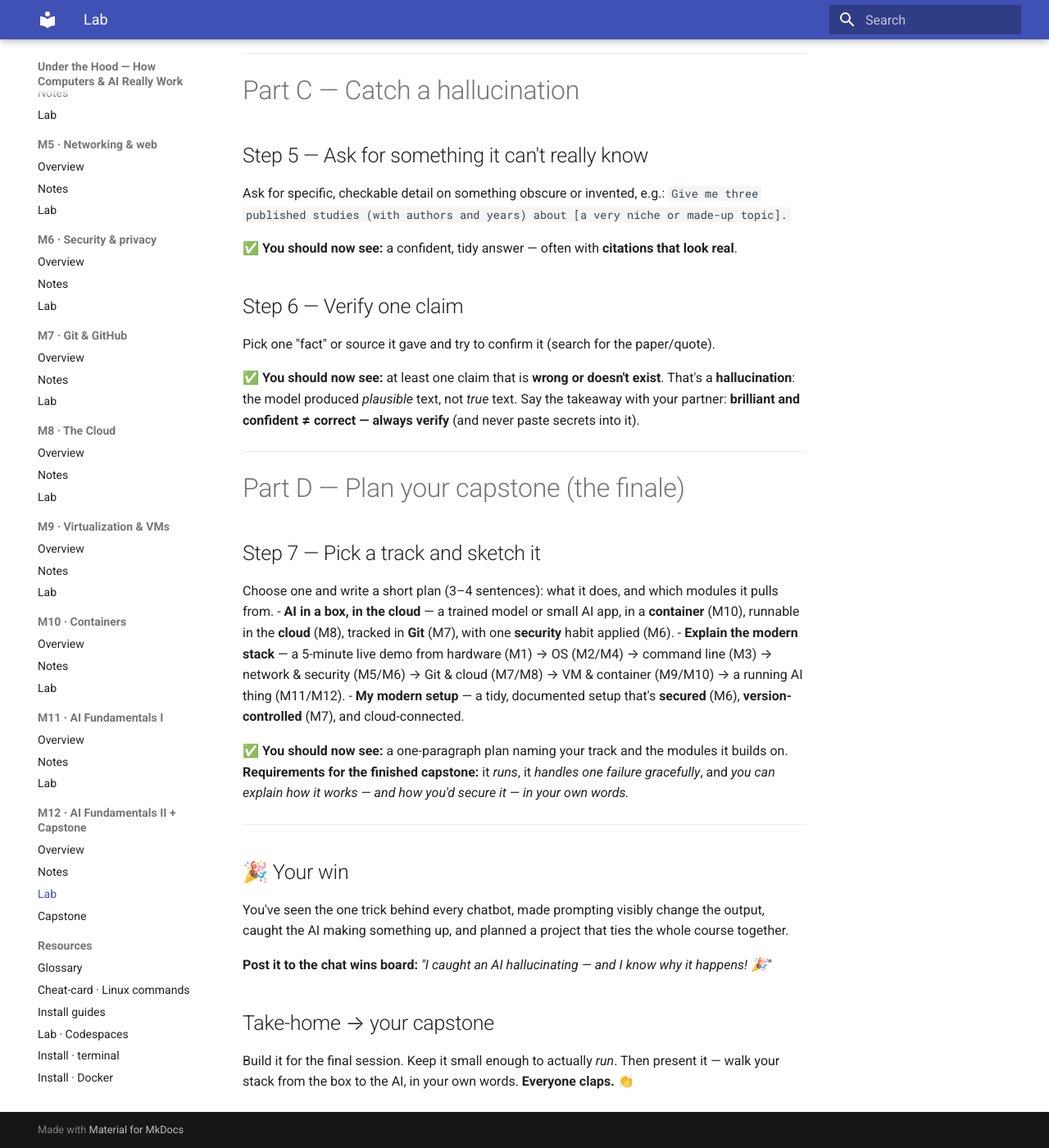
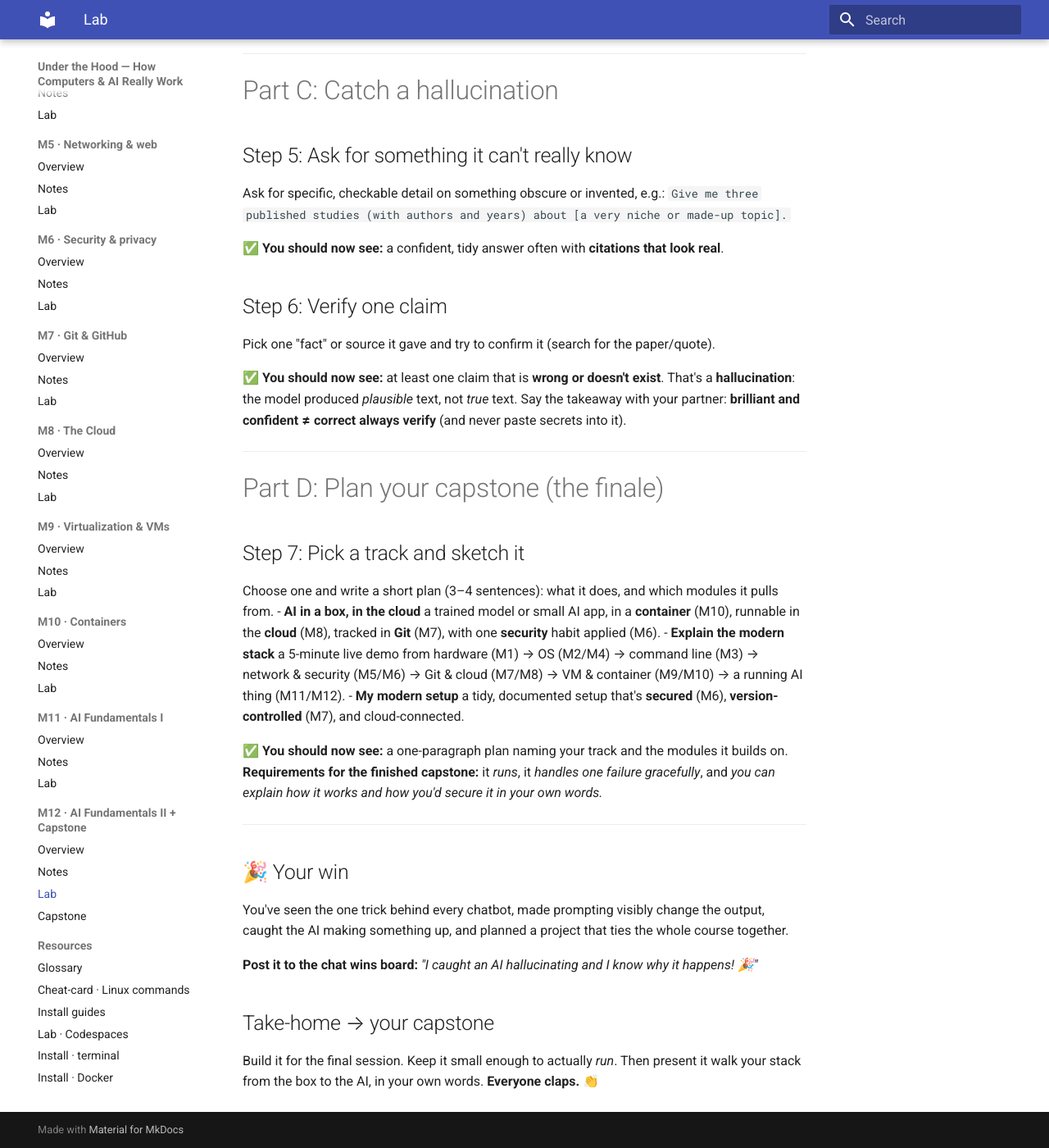
Before and after one commit to ThinkTechConsultingLLC/under-the-hood-course, an MkDocs documentation site: the page built from docs/m12-ai-fundamentals-2/lab/lab.md, in a window 1280 px wide and 1400 px high, scrolled down 1243 px. Shown: the whole window at 82% size. Built offline with MkDocs 1.6.1 and Material for MkDocs 9.7.7, drawn with Linux system fonts in a browser that asks for light colours; part of the change alters nothing that is shown; some of the changed text lies outside the part shown.

```diff
--- a/docs/m12-ai-fundamentals-2/lab/lab.md
+++ b/docs/m12-ai-fundamentals-2/lab/lab.md
@@ -1,80 +1,81 @@
-# Lab — M12: probe an LLM, then plan your capstone
+# Lab
+M12: probe an LLM, then plan your capstone
 
-**You'll need:** a web browser, a chatbot (e.g. **claude.ai** — any works), and a **token-visualizer**
+**You'll need:** a web browser, a chatbot (e.g. **claude.ai** any works), and a **token-visualizer**
 tool (your instructor will share the link). **Nothing to install.**
 **Time:** ~30 min for Parts A–C, then Part D plans the capstone • **Work in your breakout pair.**
 
 > Heads up: you can't hurt anything by chatting. Today's goal includes deliberately *catching the AI
-> being wrong* — that's a win, not a problem.
+> being wrong* that's a win, not a problem.
 
 ---
 
-# Part A — See the tokens
+# Part A: See the tokens
 
-## Step 1 — Break a sentence into tokens
+## Step 1: Break a sentence into tokens
 Open the token-visualizer and paste a sentence, e.g. *"Computers are surprisingly dumb."*
 
-✅ **You should now see:** your sentence split into coloured **tokens** with a count. Notice tokens aren't always whole words — spaces and word-pieces count too.
+✅ **You should now see:** your sentence split into coloured **tokens** with a count. Notice tokens aren't always whole words spaces and word-pieces count too.
 
-## Step 2 — Try to confuse it
+## Step 2: Try to confuse it
 Paste a long or made-up word, like `antidisestablishmentarianism`.
 
 ✅ **You should now see:** that one "word" break into **several tokens**. Proof: an LLM reads **chunks**, not words, and predicts them one at a time.
 
----
+---------------------------------------------------------------------------------------
 
-# Part B — Prompts steer everything
+# Part B: Prompts steer everything
 
-## Step 3 — Give a lazy prompt
+## Step 3: Give a lazy prompt
 Open your chatbot and type something vague: `write about dogs`.
 
-✅ **You should now see:** a generic, forgettable answer — a vague request continued vaguely.
+✅ **You should now see:** a generic, forgettable answer a vague request continued vaguely.
 
-## Step 4 — Give a rich prompt
+## Step 4: Give a rich prompt
 In a new chat, give a role, audience, length, and goal, e.g.:
 `You are a vet. In 4 friendly bullet points, tell a first-time owner how to settle a new puppy on night one.`
 
-✅ **You should now see:** a sharply better, tailored answer — *same model, just a better setup*. That difference is prompt engineering (Course 02 goes deep).
+✅ **You should now see:** a sharply better, tailored answer *same model, just a better setup*. That difference is prompt engineering (Course 02 goes deep).
 
----
+--------------------------------------------------------------------------------------
 
-# Part C — Catch a hallucination
+# Part C: Catch a hallucination
 
-## Step 5 — Ask for something it can't really know
+## Step 5: Ask for something it can't really know
 Ask for specific, checkable detail on something obscure or invented, e.g.:
 `Give me three published studies (with authors and years) about [a very niche or made-up topic].`
 
-✅ **You should now see:** a confident, tidy answer — often with **citations that look real**.
+✅ **You should now see:** a confident, tidy answer often with **citations that look real**.
 
-## Step 6 — Verify one claim
+## Step 6: Verify one claim
 Pick one "fact" or source it gave and try to confirm it (search for the paper/quote).
 
 ✅ **You should now see:** at least one claim that is **wrong or doesn't exist**. That's a **hallucination**:
 the model produced *plausible* text, not *true* text. Say the takeaway with your partner: **brilliant and
-confident ≠ correct — always verify** (and never paste secrets into it).
+confident ≠ correct always verify** (and never paste secrets into it).
 
----
+-------------------------------------------------------------------------------------------
 
-# Part D — Plan your capstone (the finale)
+# Part D: Plan your capstone (the finale)
 
-## Step 7 — Pick a track and sketch it
+## Step 7: Pick a track and sketch it
 Choose one and write a short plan (3–4 sentences): what it does, and which modules it pulls from.
-- **AI in a box, in the cloud** — a trained model or small AI app, in a **container** (M10), runnable in the **cloud** (M8), tracked in **Git** (M7), with one **security** habit applied (M6).
-- **Explain the modern stack** — a 5-minute live demo from hardware (M1) → OS (M2/M4) → command line (M3) → network & security (M5/M6) → Git & cloud (M7/M8) → VM & container (M9/M10) → a running AI thing (M11/M12).
-- **My modern setup** — a tidy, documented setup that's **secured** (M6), **version-controlled** (M7), and cloud-connected.
+- **AI in a box, in the cloud** a trained model or small AI app, in a **container** (M10), runnable in the **cloud** (M8), tracked in **Git** (M7), with one **security** habit applied (M6).
+- **Explain the modern stack** a 5-minute live demo from hardware (M1) → OS (M2/M4) → command line (M3) → network & security (M5/M6) → Git & cloud (M7/M8) → VM & container (M9/M10) → a running AI thing (M11/M12).
+- **My modern setup** a tidy, documented setup that's **secured** (M6), **version-controlled** (M7), and cloud-connected.
 
 ✅ **You should now see:** a one-paragraph plan naming your track and the modules it builds on.
 **Requirements for the finished capstone:** it *runs*, it *handles one failure gracefully*, and *you can
-explain how it works — and how you'd secure it — in your own words.*
+explain how it works and how you'd secure it in your own words.*
 
----
+---------------------------------------------------------------------------------------
 
 ## 🎉 Your win
 You've seen the one trick behind every chatbot, made prompting visibly change the output, caught the AI
 making something up, and planned a project that ties the whole course together.
 
-**Post it to the chat wins board:** *"I caught an AI hallucinating — and I know why it happens! 🎉"*
+**Post it to the chat wins board:** *"I caught an AI hallucinating and I know why it happens! 🎉"*
 
 ## Take-home → your capstone
-Build it for the final session. Keep it small enough to actually *run*. Then present it — walk your stack
+Build it for the final session. Keep it small enough to actually *run*. Then present it walk your stack
 from the box to the AI, in your own words. **Everyone claps.** 👏
```
